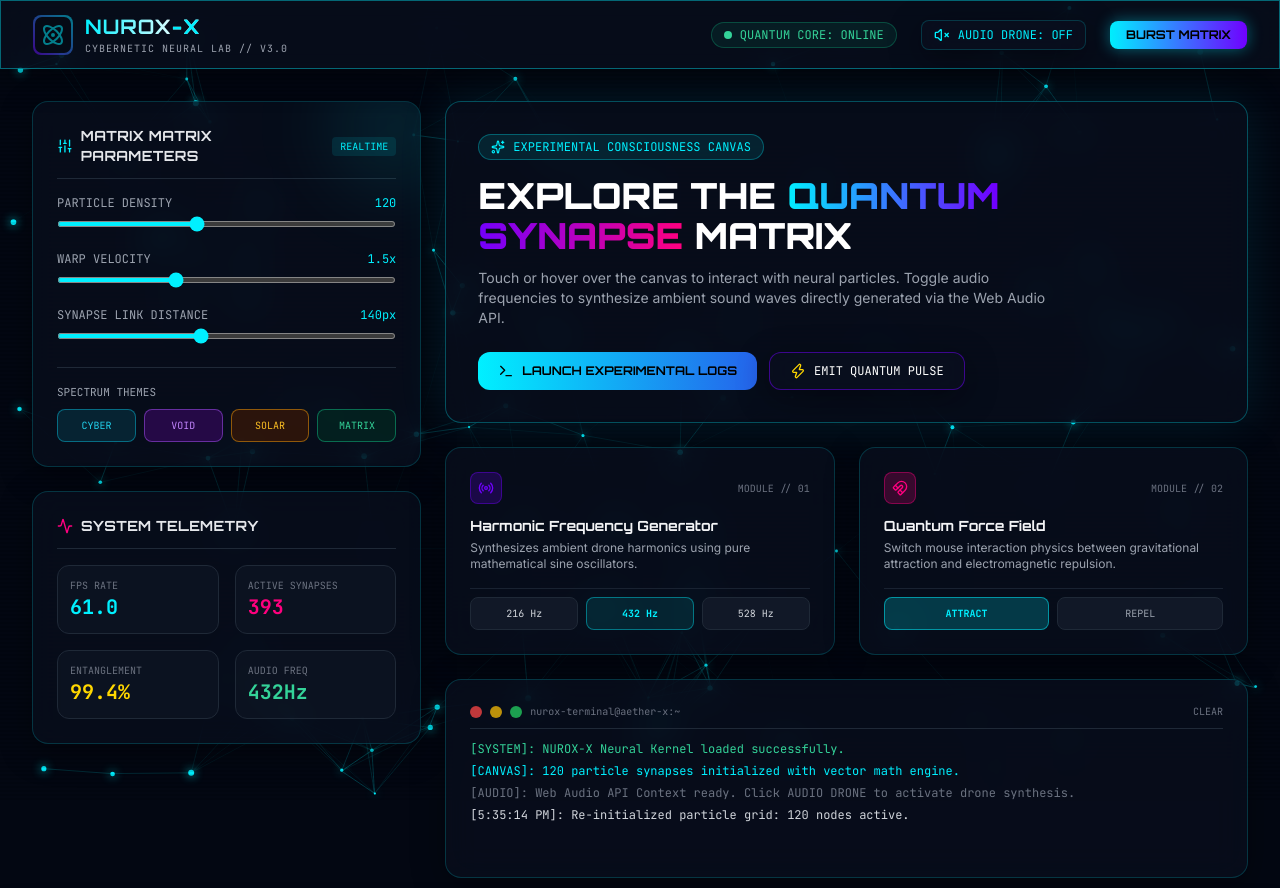
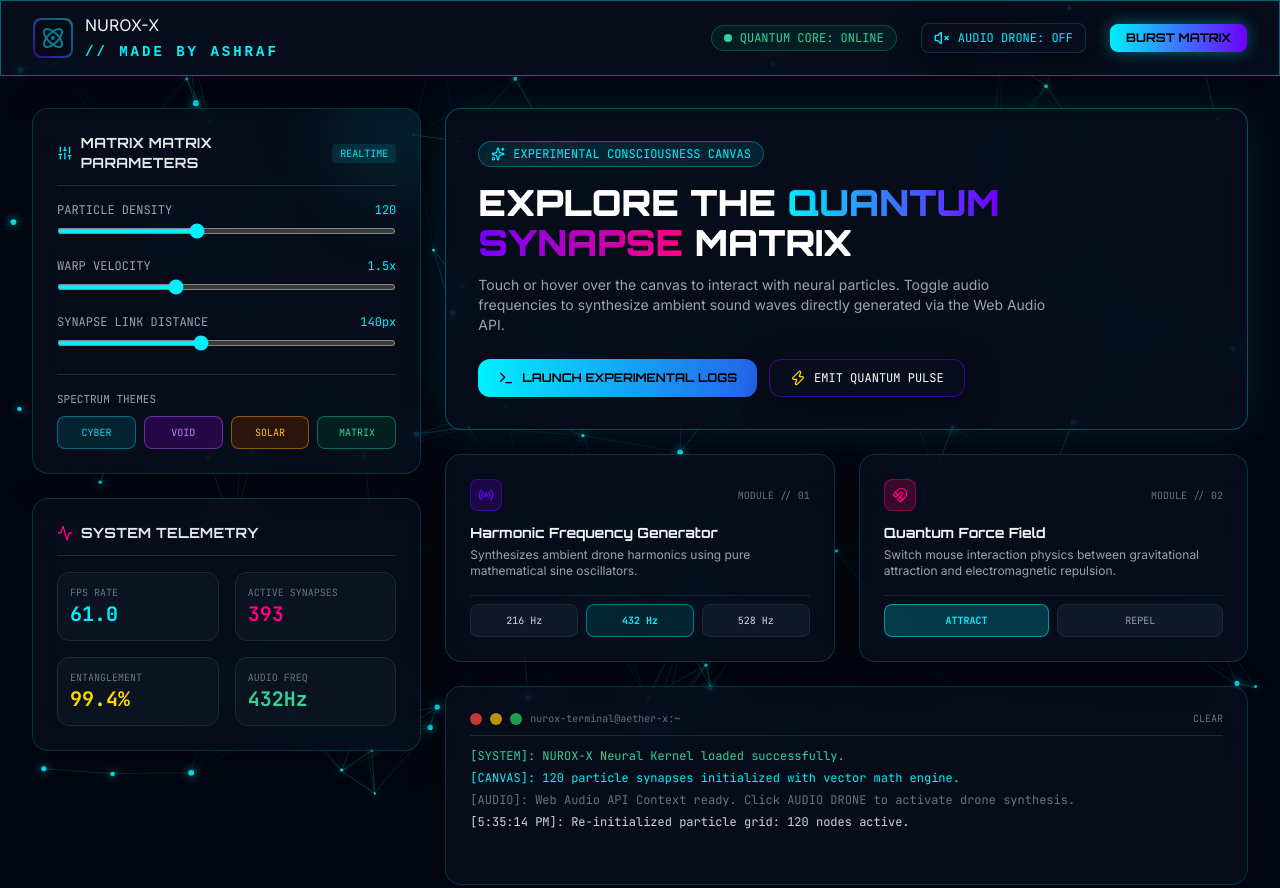
Before and after one commit to ashrafastm-cpu/MY-WEBSITE, a plain HTML site: page index.html in a window 1280 px wide. Shown: the top 888 px of the page. Drawn offline with nearby package versions, Linux system fonts and the light colour scheme.

Commit message:
Update header with new logo and styling

```diff
--- a/index.html
+++ b/index.html
@@ -131,10 +131,8 @@
                     </div>
                 </div>
                 <div>
-                    <h1 class="font-display font-bold text-lg md:text-xl tracking-wider text-transparent bg-clip-text bg-gradient-to-r from-cyber-primary via-white to-cyber-pink">
-                        NUROX<span class="text-cyber-primary">-X</span>
-                    </h1>
-                    <p class="text-[10px] font-mono text-gray-400 tracking-widest uppercase">Cybernetic Neural Lab // v3.0</p>
+                   <h1 class="logo" style="margin-bottom: 5px;">NUROX-X</h1>
+                    <div style="color: #00f3ff; font-size: 14px; letter-spacing: 3px; font-weight: bold; font-family: monospace;">// MADE BY ASHRAF</div>
                 </div>
             </div>
 
```
